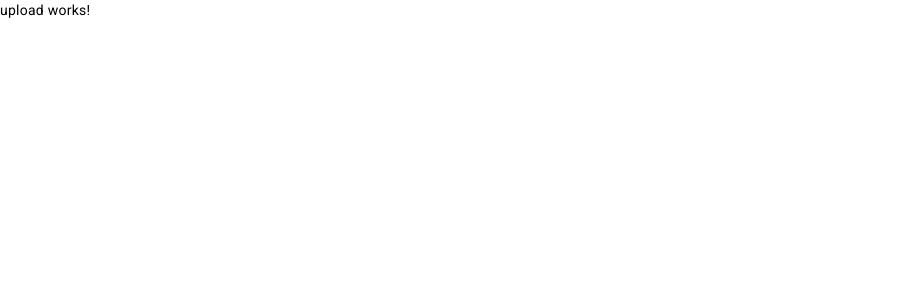
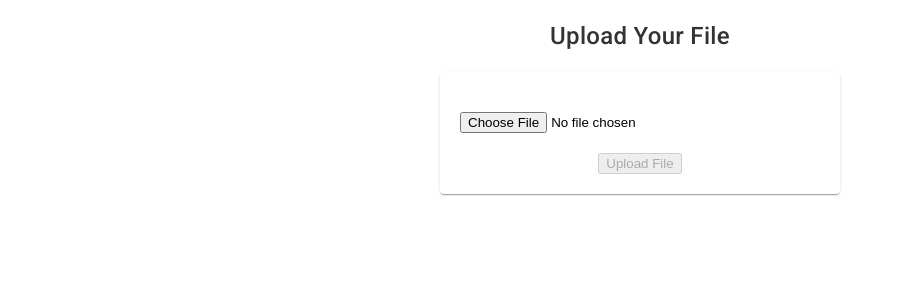
Before and after one commit to Aniketwork775/quickshare, an Angular app: page /upload in a window 1280 px wide. Shown: the top 300 px of the page, without its empty margins (0-904 px from the left). Built offline with nearby package versions, Linux system fonts and the light colour scheme.

Commit message:
upload file and satore in db and get file list

```diff
--- a/package.json
+++ b/package.json
@@ -20,6 +20,7 @@
     "@angular/platform-browser": "^16.2.0",
     "@angular/platform-browser-dynamic": "^16.2.0",
     "@angular/router": "^16.2.0",
+    "idb": "^7.0.0",
     "ngx-toastr": "^19.0.0",
     "rxjs": "~7.8.0",
     "tslib": "^2.3.0",
--- a/src/app/file-list/file-list.component.html
+++ b/src/app/file-list/file-list.component.html
@@ -1 +1,18 @@
-<p>file-list works!</p>
+<div class="file-list-container">
+    <h2>Your Uploaded Files</h2>
+    <mat-card class="file-list-card" *ngIf="files.length > 0; else noFiles">
+      <mat-list>
+        <mat-list-item *ngFor="let file of files">
+          <mat-icon mat-list-icon>insert_drive_file</mat-icon>
+          <span mat-line>{{ file.name }}</span>
+          <span mat-line>{{ file.size / 1024 | number: '1.0-0' }} KB</span>
+        </mat-list-item>
+      </mat-list>
+    </mat-card>
+
+    <ng-template #noFiles>
+      <mat-card class="no-files-card">
+        <p>No files uploaded yet. Please upload files to see them here.</p>
+      </mat-card>
+    </ng-template>
+  </div>
--- a/src/app/file-list/file-list.component.scss
+++ b/src/app/file-list/file-list.component.scss
@@ -0,0 +1,35 @@
+.file-list-container {
+    padding: 20px;
+    text-align: center;
+
+    h2 {
+      font-size: 24px;
+      color: #333;
+      margin-bottom: 20px;
+    }
+
+    .file-list-card,
+    .no-files-card {
+      width: 100%;
+      max-width: 500px;
+      margin: 0 auto;
+      padding: 20px;
+      text-align: left;
+    }
+
+    mat-list-item {
+      display: flex;
+      justify-content: space-between;
+      align-items: center;
+      padding: 10px;
+    }
+
+    mat-icon {
+      margin-right: 10px;
+    }
+
+    mat-card {
+      margin-top: 20px;
+      text-align: center;
+    }
+  }
--- a/src/app/file-list/file-list.component.ts
+++ b/src/app/file-list/file-list.component.ts
@@ -1,10 +1,28 @@
-import { Component } from '@angular/core';
+import { Component, OnInit } from '@angular/core';
+import { openDB } from 'idb';
 
 @Component({
   selector: 'app-file-list',
   templateUrl: './file-list.component.html',
   styleUrls: ['./file-list.component.scss']
 })
-export class FileListComponent {
+export class FileListComponent implements OnInit {
+  files: any = [];
 
+  async ngOnInit() {
+    await this.loadFiles();
+  }
+
+  // Load files from IndexedDB
+  async loadFiles() {
+    const db = await openDB('quickshare-db', 1);
+    const keys = await db.getAllKeys('files'); // Get all file names
+
+    if (keys.length > 0) {
+      this.files = await Promise.all(keys.map(async (key) => {
+        const fileData = await db.get('files', key);
+        return { name: key, size: fileData.byteLength };
+      }));
+    }
+  }
 }
--- a/src/app/upload/upload.component.html
+++ b/src/app/upload/upload.component.html
@@ -1 +1,18 @@
-<p>upload works!</p>
+<div class="upload-container">
+    <h2>Upload Your File</h2>
+    <mat-card class="upload-card">
+      <!-- File input -->
+      <input type="file" (change)="onFileSelect($event)" />
+
+      <!-- Upload button -->
+      <button mat-raised-button color="primary" (click)="uploadFile()" [disabled]="!selectedFile">
+        Upload File
+      </button>
+
+      <!-- Upload progress bar -->
+      <mat-progress-bar *ngIf="uploadProgress" mode="determinate" [value]="uploadProgress"></mat-progress-bar>
+
+      <!-- Cancel upload button -->
+      <button *ngIf="uploading" mat-button (click)="cancelUpload()">Cancel Upload</button>
+    </mat-card>
+  </div>
--- a/src/app/upload/upload.component.scss
+++ b/src/app/upload/upload.component.scss
@@ -0,0 +1,36 @@
+.upload-container {
+    display: flex;
+    flex-direction: column;
+    align-items: center;
+    padding: 20px;
+
+    h2 {
+      font-size: 24px;
+      color: #333;
+      margin-bottom: 20px;
+    }
+
+    .upload-card {
+      width: 100%;
+      max-width: 400px;
+      padding: 20px;
+      display: flex;
+      flex-direction: column;
+      align-items: center;
+
+      mat-progress-bar {
+        width: 100%;
+        margin-top: 10px;
+      }
+
+      button {
+        margin-top: 10px;
+      }
+
+      input[type="file"] {
+        margin-top: 10px;
+        padding: 10px;
+        width: 100%;
+      }
+    }
+  }
--- a/src/app/upload/upload.component.ts
+++ b/src/app/upload/upload.component.ts
@@ -1,4 +1,5 @@
 import { Component } from '@angular/core';
+import { openDB } from 'idb';
 
 @Component({
   selector: 'app-upload',
@@ -6,5 +7,65 @@ import { Component } from '@angular/core';
   styleUrls: ['./upload.component.scss']
 })
 export class UploadComponent {
+  selectedFile: File | null = null;
+  uploadProgress: number | null = null;
+  uploading: boolean = false;
 
+  // Initialize IndexedDB on component load
+  async ngOnInit() {
+    const db = await openDB('quickshare-db', 1, {
+      upgrade(db) {
+        // Create the 'files' object store if it doesn't exist
+        db.createObjectStore('files');
+      }
+    });
+  }
+
+  // Handle file selection
+  onFileSelect(event: any) {
+    this.selectedFile = event.target.files[0];
+  }
+
+  // Upload file to IndexedDB
+  async uploadFile() {
+    if (!this.selectedFile) return;
+
+    this.uploading = true;
+    this.uploadProgress = 0;
+
+    const db = await openDB('quickshare-db', 1);
+    const fileReader = new FileReader();
+
+    fileReader.onloadstart = () => {
+      // Initialize the progress bar
+      this.uploadProgress = 0;
+    };
+
+    fileReader.onprogress = (e: ProgressEvent<FileReader>) => {
+      if (e.loaded && e.total) {
+        this.uploadProgress = Math.round((e.loaded / e.total) * 100);
+      }
+    };
+
+    fileReader.onloadend = async () => {
+      const fileData = fileReader.result as ArrayBuffer;
+
+      // Store the file in IndexedDB
+      await db.put('files', fileData, this.selectedFile?.name);
+
+      console.log(`File uploaded to IndexedDB: ${this.selectedFile?.name}`);
+      this.uploadProgress = 100; // Completed upload
+      this.uploading = false; // Hide the cancel button after upload completes
+    };
+
+    // Start reading the file as ArrayBuffer
+    fileReader.readAsArrayBuffer(this.selectedFile);
+  }
+
+  // Cancel file upload (for demo purposes)
+  cancelUpload() {
+    this.uploading = false;
+    this.uploadProgress = null;
+    console.log('File upload canceled');
+  }
 }
```
Also changed, not shown: src/app/common/material/material.module.ts (+6 -2 lines).
